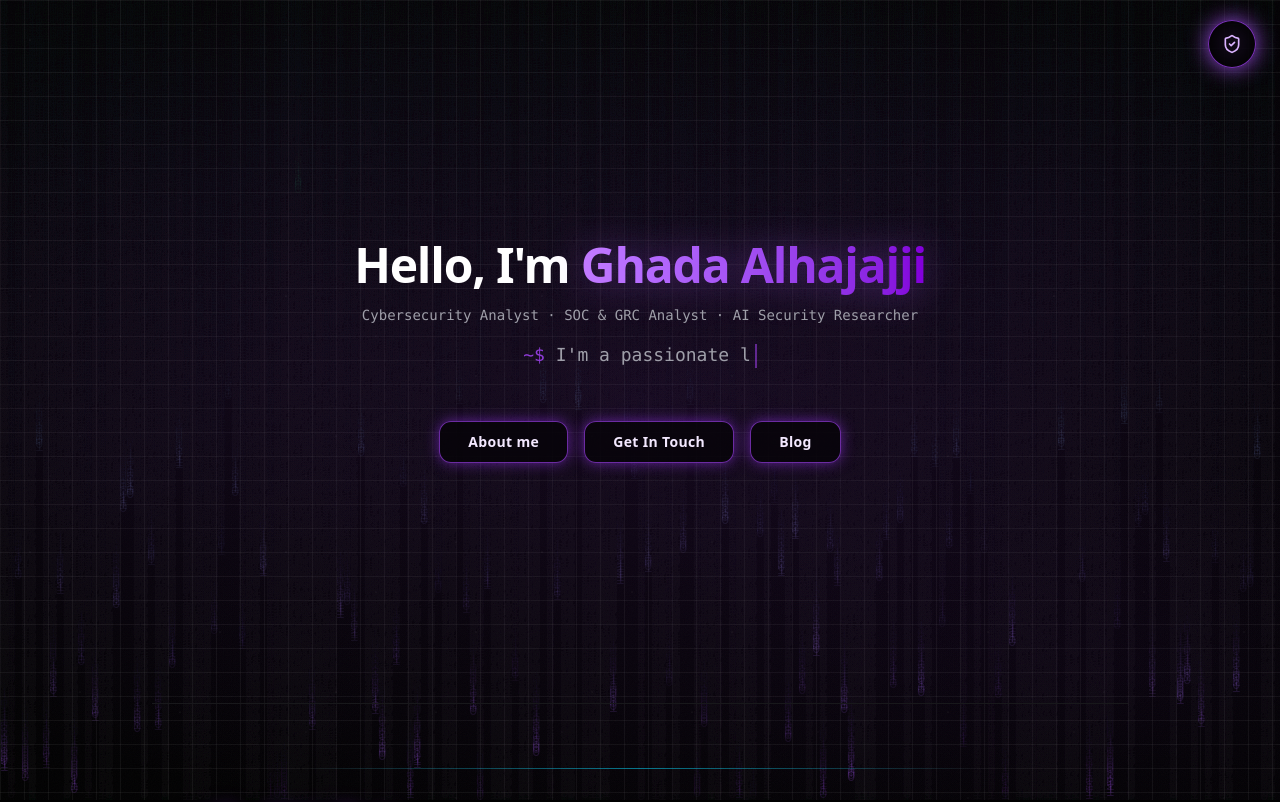
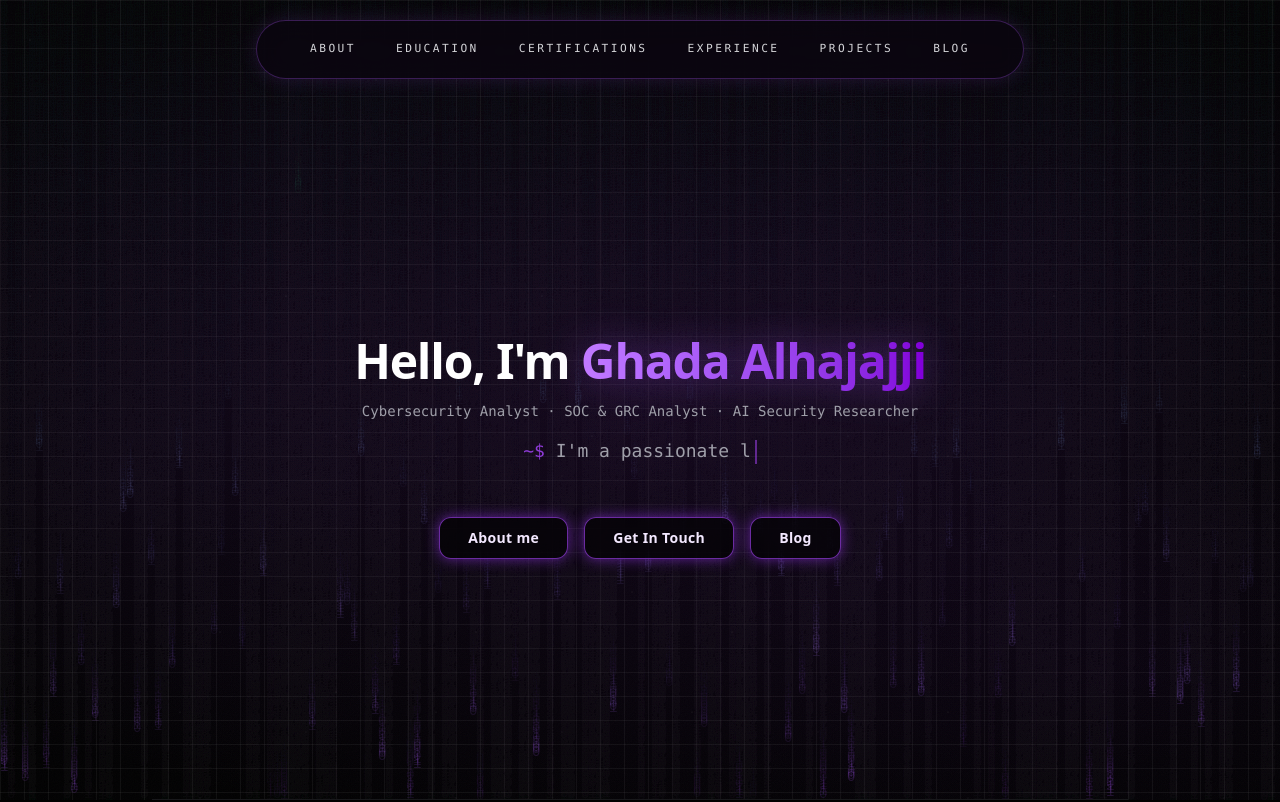
Before and after one commit to GhadoAlhajaji/my-portfolio, a Next.js app: page / in a window 1280 px wide. Shown: the top 802 px of the page. Built offline with nearby package versions, Linux system fonts and the light colour scheme.

Commit message:
Update page.tsx

```diff
--- a/app/page.tsx
+++ b/app/page.tsx
@@ -62,7 +62,6 @@ export default function Home() {
   ];
 
   const [displayedText, setDisplayedText] = useState("");
-  const [mobileMenuOpen, setMobileMenuOpen] = useState(false);
   const [hasScrolled, setHasScrolled] = useState(false);
   const [activeCertificate, setActiveCertificate] = useState<{
     src: string;
@@ -231,20 +230,15 @@ export default function Home() {
       if (el) {
         el.scrollIntoView({ behavior: "smooth", block: "start" });
       }
-      setMobileMenuOpen(false);
       return;
     }
 
     window.open(href, "_blank", "noopener,noreferrer");
-    setMobileMenuOpen(false);
   };
   useEffect(() => {
     const onScroll = () => {
       if (window.scrollY > 20) {
         setHasScrolled(true);
-      }
-      if (window.scrollY > 30) {
-        setMobileMenuOpen(false);
       }
     };
     window.addEventListener("scroll", onScroll, { passive: true });
@@ -258,40 +252,18 @@ export default function Home() {
         className="pointer-events-none fixed inset-0 -z-10"
       />
 
-      {/* Trigger: glowing Shield/Menu button – top right, clear hit box */}
-      <button
-        type="button"
-        aria-label={mobileMenuOpen ? "Close navigation" : "Open navigation"}
-        onClick={() => setMobileMenuOpen((open) => !open)}
-        className="fixed right-5 top-5 z-[60] flex h-12 w-12 min-h-[44px] min-w-[44px] items-center justify-center rounded-full border border-purple-500/70 bg-black/80 text-purple-200 shadow-[0_0_22px_rgba(168,85,247,0.9)] backdrop-blur-xl transition hover:bg-purple-500/30 hover:text-white md:right-6"
-      >
-        {mobileMenuOpen ? (
-          <X className="h-5 w-5 text-purple-300 drop-shadow-[0_0_12px_rgba(168,85,247,1)]" />
-        ) : (
-          <ShieldCheck className="h-5 w-5 text-purple-300 drop-shadow-[0_0_12px_rgba(168,85,247,1)]" />
-        )}
-      </button>
-
-      {/* On-demand navbar: slides down from top, glassmorphism, purple bottom border */}
-      <AnimatePresence>
-        {mobileMenuOpen && (
-          <motion.nav
-            initial={{ opacity: 0, y: -24 }}
-            animate={{ opacity: 1, y: 0 }}
-            exit={{ opacity: 0, y: -24 }}
-            transition={{ duration: 0.25, ease: "easeOut" }}
-            className="fixed left-0 right-0 top-0 z-40 border-b-2 border-purple-500/70 bg-black/50 shadow-[0_4px_24px_rgba(168,85,247,0.35)] backdrop-blur-xl"
-          >
-            <div className="relative mx-auto max-w-5xl px-4 pt-20 pb-4 sm:px-6 sm:pt-20 sm:pb-4">
-              {/* Mobile: single scrollable row, fade on right; Desktop: centered row */}
-              <div className="nav-links-scroll flex items-center gap-x-[15px] gap-y-2 overflow-x-auto whitespace-nowrap py-3 sm:flex-wrap sm:justify-center sm:gap-x-8 sm:gap-y-0 sm:py-0">
+      {/* Modern floating navbar – centered links, purple glassmorphism */}
+      <header className="fixed inset-x-0 top-0 z-40 flex justify-center px-4 pt-4 sm:px-6 sm:pt-5">
+        <div className="flex w-full max-w-3xl items-center justify-center rounded-2xl border border-[rgba(168,85,247,0.3)] bg-[rgba(10,5,15,0.8)] px-5 py-2.5 shadow-[0_0_20px_rgba(168,85,247,0.15)] backdrop-blur-[12px] sm:rounded-full sm:px-8 sm:py-3">
+          {/* Links – centered */}
+          <nav className="nav-links-scroll flex items-center gap-x-2 overflow-x-auto whitespace-nowrap sm:gap-x-6 sm:overflow-visible sm:whitespace-normal sm:justify-center">
             {[
-                  { label: "About", href: "#about" },
-                  { label: "Education", href: "#education" },
-                  { label: "Certifications", href: "#certifications" },
-                  { label: "Experience", href: "#experience" },
-                  { label: "Projects", href: "#projects" },
-                  { label: "Blog", href: "https://medium.com/@ghadohajaji", external: true },
+              { label: "ABOUT", href: "#about" },
+              { label: "EDUCATION", href: "#education" },
+              { label: "CERTIFICATIONS", href: "#certifications" },
+              { label: "EXPERIENCE", href: "#experience" },
+              { label: "PROJECTS", href: "#projects" },
+              { label: "BLOG", href: "https://medium.com/@ghadohajaji", external: true },
             ].map((item) => (
               <a
                 key={item.label}
@@ -302,23 +274,20 @@ export default function Home() {
                     e.preventDefault();
                     scrollToSection(item.href);
                   } else {
-                        setMobileMenuOpen(false);
+                    e.preventDefault();
+                    scrollToSection(item.href);
                   }
                 }}
-                    className="flex-shrink-0 px-3 py-3 text-sm font-medium text-zinc-200 transition hover:text-purple-300 hover:drop-shadow-[0_0_8px_rgba(168,85,247,0.8)] sm:px-0 sm:py-0"
+                className="nav-link px-3 py-2 text-[0.7rem] font-mono font-medium uppercase tracking-[0.22em] text-zinc-300 transition-colors hover:text-purple-300 sm:px-2"
               >
                 {item.label}
               </a>
             ))}
+          </nav>
         </div>
-              {/* Right-edge fade on mobile only */}
-              <div className="pointer-events-none absolute right-0 top-0 bottom-0 w-12 bg-gradient-to-l from-black/60 to-transparent sm:hidden" aria-hidden />
-            </div>
-          </motion.nav>
-        )}
-      </AnimatePresence>
+      </header>
 
-      <main className="mx-auto flex max-w-5xl flex-col gap-16 px-4 py-10 font-sans sm:px-6 sm:py-16">
+      <main className="mx-auto mt-20 flex max-w-5xl flex-col gap-16 px-4 py-10 font-sans sm:mt-24 sm:px-6 sm:py-16">
         {/* Minimal, centered hero – fade in and slide up on load */}
         <section className="relative flex min-h-[70vh] flex-col items-center justify-center gap-6 overflow-hidden border-b border-zinc-900 pb-16 text-center sm:min-h-[80vh]">
           <motion.div
```
Lines whose indentation alone changed are shown as unchanged.
